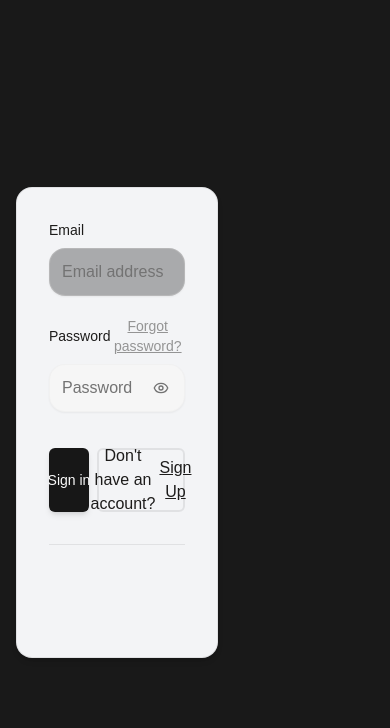
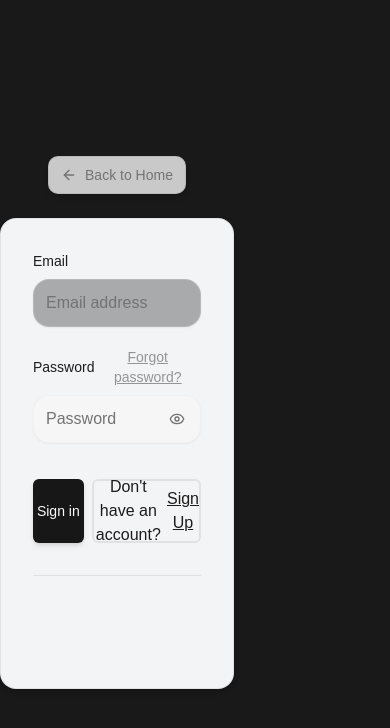
Before and after one commit to neuralarc-ai/86a, a Next.js app in the folder frontend/: page /auth in a window 390 px wide. Shown: the top 728 px of the page. Built offline with nearby package versions, Linux system fonts and the light colour scheme; no server answers; a web font is replaced by a local one.

Commit message:
Minor Changes

```diff
--- a/frontend/src/app/auth/page.tsx
+++ b/frontend/src/app/auth/page.tsx
@@ -18,6 +18,7 @@ import {
   Loader2,
   Eye,
   EyeOff,
+  ArrowLeft,
 } from 'lucide-react';
 import { useAuth } from '@/components/AuthProvider';
 import Image from 'next/image';
@@ -332,8 +333,15 @@ function LoginContent() {
       <motion.div
         layout
         transition={{ type: 'spring', stiffness: 300, damping: 30 }}
-        className="flex flex-[0_0_60%] items-center justify-center min-h-screen w-full bg-[#191919] relative"
+        className="flex flex-[0_0_60%] flex-col items-center justify-center min-h-screen w-full bg-[#191919] relative"
       >
+        {/* Back to Home link - now in normal flow above the auth card */}
+        <div className="w-full flex justify-center mb-6">
+          <Link href="/" className="flex items-center gap-2 text-muted-foreground hover:text-primary transition-colors text-sm font-medium rounded-lg px-3 py-2 bg-background/80 shadow-md border border-border">
+            <ArrowLeft className="h-4 w-4" />
+            <span>Back to Home</span>
+          </Link>
+        </div>
         <motion.div
           layout
           transition={{ type: 'spring', stiffness: 300, damping: 30 }}
--- a/frontend/src/app/globals.css
+++ b/frontend/src/app/globals.css
@@ -40,6 +40,8 @@
   --color-popover: var(--popover);
   --color-card-foreground: var(--card-foreground);
   --color-card: var(--card);
+  --color-pink: var(--pink);
+  --color-yellow: var(--yellow);
   --radius-sm: calc(var(--radius) - 4px);
   --radius-md: calc(var(--radius) - 2px);
   --radius-lg: var(--radius);
@@ -258,6 +260,8 @@
   --sidebar-accent-foreground: oklch(0.205 0 0);
   --sidebar-border: oklch(0.922 0 0);
   --sidebar-ring: oklch(0.708 0 0);
+  --pink: oklch(0.6322 0.2294 0.82);
+  --yellow: oklch(0.8797 0.1395 86.97);
 }
 
 .dark {
@@ -294,6 +298,8 @@
   --sidebar-accent-foreground: oklch(0.985 0 0);
   --sidebar-border: oklch(0.269 0 0);
   --sidebar-ring: oklch(0.439 0 0);
+  --pink: oklch(0.6322 0.2294 0.82);
+  --yellow: oklch(0.8797 0.1395 86.97);
 }
 
 @layer base {
--- a/frontend/src/components/home/sections/navbar.tsx
+++ b/frontend/src/components/home/sections/navbar.tsx
@@ -129,14 +129,14 @@ export function Navbar() {
               <div className="flex items-center space-x-3">
                 {user ? (
                   <Link
-                    className="bg-secondary h-8 hidden md:flex items-center justify-center text-sm font-normal tracking-wide rounded-full text-primary-foreground dark:text-secondary-foreground w-fit px-4 shadow-[inset_0_1px_2px_rgba(255,255,255,0.25),0_3px_3px_-1.5px_rgba(16,24,40,0.06),0_1px_1px_rgba(16,24,40,0.08)] border border-white/[0.12]"
+                    className="bg-pink h-8 hidden md:flex items-center justify-center text-sm font-normal tracking-wide rounded-full text-primary-foreground dark:text-secondary-foreground w-fit px-4 shadow-[inset_0_1px_2px_rgba(255,255,255,0.25),0_3px_3px_-1.5px_rgba(16,24,40,0.06),0_1px_1px_rgba(16,24,40,0.08)] border border-white/[0.12]"
                     href="/dashboard"
                   >
                     Dashboard
                   </Link>
                 ) : (
                   <Link
-                    className="bg-secondary h-8 hidden md:flex items-center justify-center text-sm font-normal tracking-wide rounded-full text-primary-foreground dark:text-secondary-foreground w-fit px-4 shadow-[inset_0_1px_2px_rgba(255,255,255,0.25),0_3px_3px_-1.5px_rgba(16,24,40,0.06),0_1px_1px_rgba(16,24,40,0.08)] border border-white/[0.12]"
+                    className="bg-pink h-8 hidden md:flex items-center justify-center text-sm font-normal tracking-wide rounded-full text-primary-foreground dark:text-secondary-foreground w-fit px-4 shadow-[inset_0_1px_2px_rgba(255,255,255,0.25),0_3px_3px_-1.5px_rgba(16,24,40,0.06),0_1px_1px_rgba(16,24,40,0.08)] border border-white/[0.12]"
                     href="/auth"
                   >
                     Get started
--- a/frontend/src/components/sidebar/nav-agents.tsx
+++ b/frontend/src/components/sidebar/nav-agents.tsx
@@ -502,7 +502,7 @@ export function NavAgents() {
                             </DropdownMenuContent>
                           </DropdownMenu>
                         </div>
-                      </div>
+                      </SidebarMenuButton>
                     </SidebarMenuItem>
                   );
                 })}
--- a/frontend/src/components/sidebar/sidebar-left.tsx
+++ b/frontend/src/components/sidebar/sidebar-left.tsx
@@ -186,7 +186,7 @@ export function SidebarLeft({
           </SidebarHeader>
           <SidebarContent className="[&::-webkit-scrollbar]:hidden [-ms-overflow-style:'none'] [scrollbar-width:'none'] transition-all duration-300 ease-in-out">
             {/* Only render search bar and New Task button when expanded */}
-            {state !== 'collapsed' && (
+            {state === 'expanded' && (
               <>
                 {/* Search bar */}
                 <div
--- a/frontend/src/components/thread/chat-input/message-input.tsx
+++ b/frontend/src/components/thread/chat-input/message-input.tsx
@@ -16,9 +16,6 @@ import { Tooltip } from '@/components/ui/tooltip';
 import { TooltipProvider, TooltipTrigger } from '@radix-ui/react-tooltip';
 import { BillingModal } from '@/components/billing/billing-modal';
 import ChatDropdown from './chat-dropdown';
-import ModeSwitcher from './mode-switcher';
-import { WebModeButton } from './web-mode';
-import { ConnectButton } from './connector';
 import ModeSwitcher from './mode-switcher';
 import { WebModeButton } from './web-mode';
 import { ConnectButton } from './connector';
--- a/frontend/src/components/thread/chat-input/voice-recorder.tsx
+++ b/frontend/src/components/thread/chat-input/voice-recorder.tsx
@@ -8,7 +8,6 @@ import {
   TooltipTrigger,
 } from '@/components/ui/tooltip';
 import { useTranscription } from '@/hooks/react-query/transcription/use-transcription';
-import { cn } from '@/lib/utils';
 import { cn } from '@/lib/utils';
 
 interface VoiceRecorderProps {
--- a/frontend/src/components/thread/content/ThreadContent.tsx
+++ b/frontend/src/components/thread/content/ThreadContent.tsx
@@ -614,7 +614,7 @@ export const ThreadContent: React.FC<ThreadContentProps> = ({
                                                     >
                                                         <div className="space-y-3 min-w-0 flex-1">
                                                             {cleanContent && (
-                                                                <Markdown className="text-sm prose prose-sm chat-markdown max-w-none [&>:first-child]:mt-0 prose-headings:mt-3 break-words overflow-wrap-anywhere" style={{ color: '#FFFFFF' }}>{cleanContent}</Markdown>
+                                                                <Markdown className="text-sm prose prose-sm chat-markdown max-w-none [&>:first-child]:mt-0 prose-headings:mt-3 break-words overflow-wrap-anywhere text-white">{cleanContent}</Markdown>
                                                             )}
 
                                                             {/* Use the helper function to render user attachments */}
```
